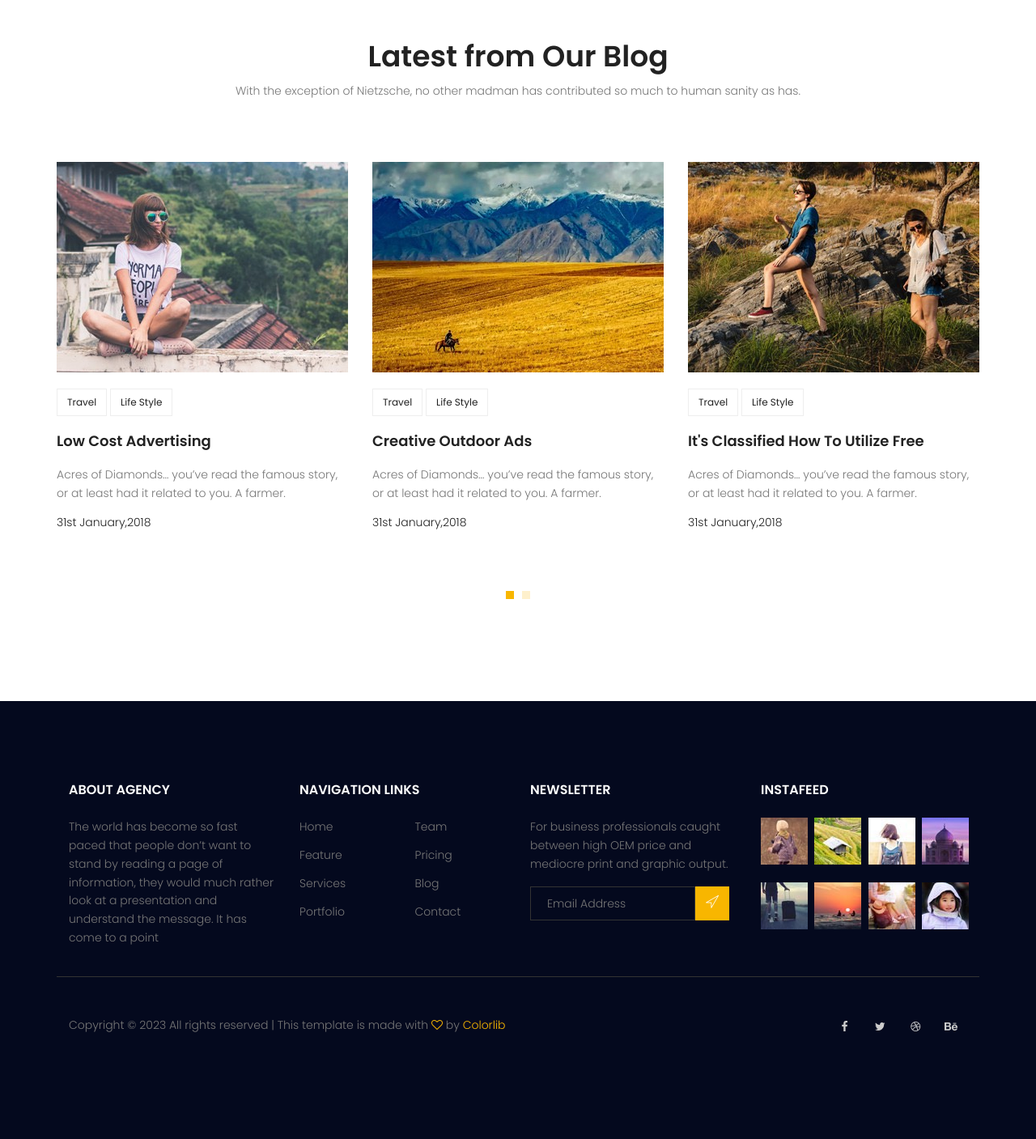
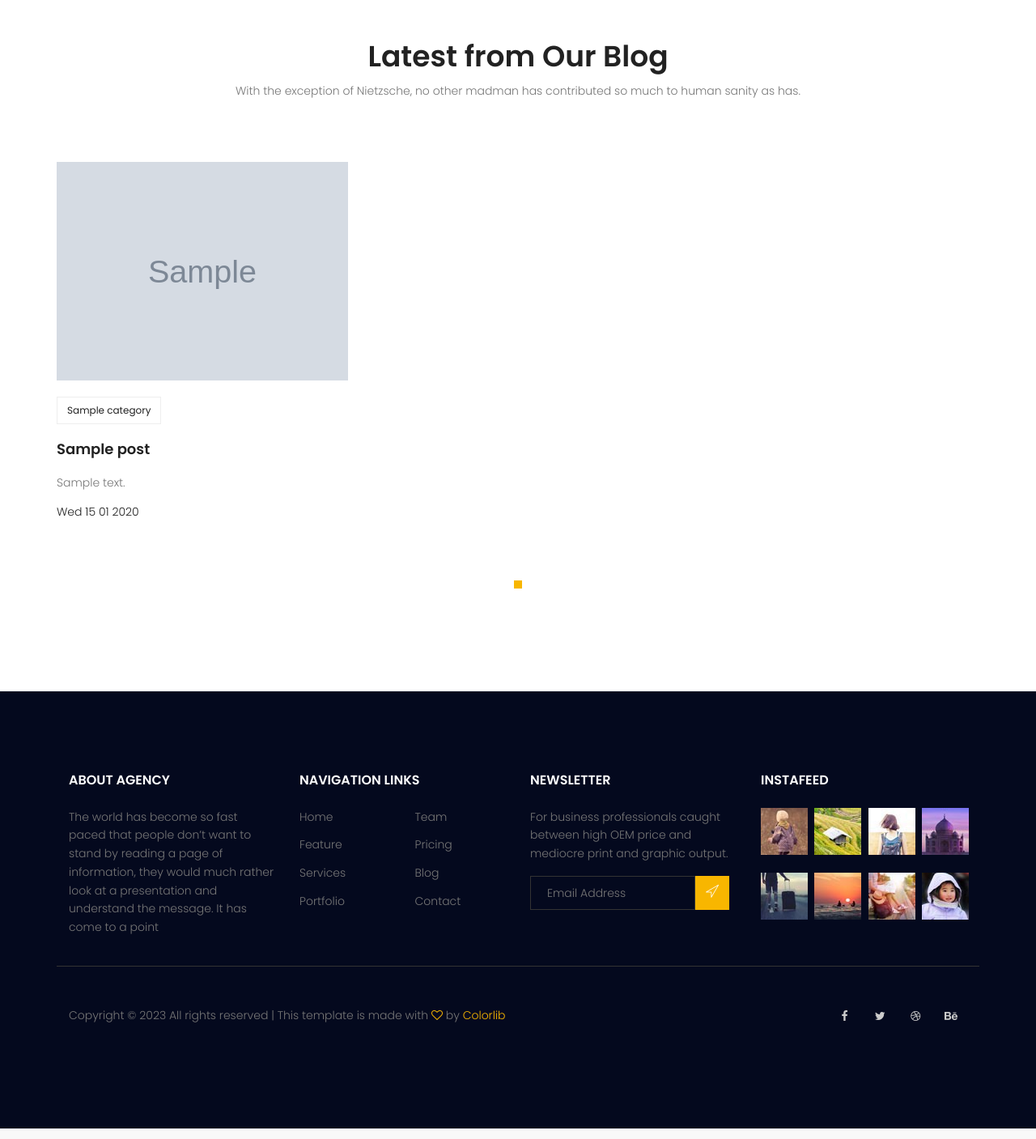
Before and after one commit to mrrahbarnia/Django_course, a Django app: page / in a window 1280 px wide. Shown: the part 2589-3996 px from the top of the page at 81% size. Run offline with Django 3.2, Linux system fonts and the light colour scheme; tables that the repository leaves empty hold one stand-in row (values such as "Sample post"); grey boxes marked "Sample" are stand-in pictures; some libraries are stand-ins or nearby versions.

Commit message:
+categoryurl,authorurl,searchurl to blog/urls,used **kwargs to show category and author urls in blog_view,set blog-search function for searchbar and set dynamic stuff in blog-searchbar.html,paginate pages with blog-view,and at the end set latestposts in website app and show last 6 posts in index.html,contact.html and about.html by making templatetags and set inclusion_tag named latestposts

```diff
--- a/blog/templatetags/blog_tags.py
+++ b/blog/templatetags/blog_tags.py
@@ -10,10 +10,13 @@ def latest_posts(arg=3):
     return {'posts':posts}
 
 @register.inclusion_tag('blog/blog-postcategories.html')
-def post_categories():
+def popular_categories():
     posts = Post.objects.filter(published_date__lte=timezone.now())
     categories = Category.objects.all()
     cat_dict = {}
     for name in categories:
         cat_dict[name]=posts.filter(category=name).count()
+    cat_dict = dict((sorted(list(cat_dict.items()),key=lambda x:x[1],reverse=True)[:5]))
+
+
     return {'categories':cat_dict}
--- a/blog/urls.py
+++ b/blog/urls.py
@@ -6,5 +6,7 @@ app_name = 'blog'
 urlpatterns = [
     path("",blog_view,name = 'index'),
     path("<int:pid>",blog_single,name = 'single'),
-    path('category/<str:cat_name>',blog_view,name='category')
+    path('category/<str:cat_name>',blog_view,name='category'),
+    path('author/<str:author_username>',blog_view,name='author'),
+    path('search/',search_bar,name='search')
     ]
--- a/mysite/templates/blog/blog-postcategories.html
+++ b/mysite/templates/blog/blog-postcategories.html
@@ -1,7 +1,7 @@
 {% load static %}
 {% load blog_tags %}
 <div class="single-sidebar-widget post-category-widget">
-    <h4 class="category-title">Post Catgories</h4>
+    <h4 class="category-title">Popular post Catgories</h4>
     <ul class="cat-list">
         {% for cat,count in categories.items %}
         <li>
--- a/mysite/templates/website/index.html
+++ b/mysite/templates/website/index.html
@@ -1,5 +1,6 @@
 {% extends 'base.html' %}
 {% load static%}
+{% load website_tags %}
 {% block container %}
 
 
@@ -182,174 +183,7 @@
 
 
 <!-- Start blog Area -->
-<section class="recent-blog-area section-gap">
-	<div class="container">
-		<div class="row d-flex justify-content-center">
-			<div class="menu-content pb-60 col-lg-9">
-				<div class="title text-center">
-					<h1 class="mb-10">Latest from Our Blog</h1>
-					<p>With the exception of Nietzsche, no other madman has contributed so much to human sanity as
-						has.</p>
-				</div>
-			</div>
-		</div>
-		<div class="row">
-			<div class="active-recent-blog-carusel">
-				<div class="single-recent-blog-post item">
-					<div class="thumb">
-						<img class="img-fluid" src="{% static 'img/b1.jpg' %}" alt="">
-					</div>
-					<div class="details">
-						<div class="tags">
-							<ul>
-								<li>
-									<a href="#">Travel</a>
-								</li>
-								<li>
-									<a href="#">Life Style</a>
-								</li>
-							</ul>
-						</div>
-						<a href="#">
-							<h4 class="title">Low Cost Advertising</h4>
-						</a>
-						<p>
-							Acres of Diamonds… you’ve read the famous story, or at least had it related to you. A
-							farmer.
-						</p>
-						<h6 class="date">31st January,2018</h6>
-					</div>
-				</div>
-				<div class="single-recent-blog-post item">
-					<div class="thumb">
-						<img class="img-fluid" src="{% static 'img/b2.jpg' %}" alt="">
-					</div>
-					<div class="details">
-						<div class="tags">
-							<ul>
-								<li>
-									<a href="#">Travel</a>
-								</li>
-								<li>
-									<a href="#">Life Style</a>
-								</li>
-							</ul>
-						</div>
-						<a href="#">
-							<h4 class="title">Creative Outdoor Ads</h4>
-						</a>
-						<p>
-							Acres of Diamonds… you’ve read the famous story, or at least had it related to you. A
-							farmer.
-						</p>
-						<h6 class="date">31st January,2018</h6>
-					</div>
-				</div>
-				<div class="single-recent-blog-post item">
-					<div class="thumb">
-						<img class="img-fluid" src="{% static 'img/b3.jpg' %}" alt="">
-					</div>
-					<div class="details">
-						<div class="tags">
-							<ul>
-								<li>
-									<a href="#">Travel</a>
-								</li>
-								<li>
-									<a href="#">Life Style</a>
-								</li>
-							</ul>
-						</div>
-						<a href="#">
-							<h4 class="title">It's Classified How To Utilize Free</h4>
-						</a>
-						<p>
-							Acres of Diamonds… you’ve read the famous story, or at least had it related to you. A
-							farmer.
-						</p>
-						<h6 class="date">31st January,2018</h6>
-					</div>
-				</div>
-				<div class="single-recent-blog-post item">
-					<div class="thumb">
-						<img class="img-fluid" src="{% static 'img/b1.jpg' %}" alt="">
-					</div>
-					<div class="details">
-						<div class="tags">
-							<ul>
-								<li>
-									<a href="#">Travel</a>
-								</li>
-								<li>
-									<a href="#">Life Style</a>
-								</li>
-							</ul>
-						</div>
-						<a href="#">
-							<h4 class="title">Low Cost Advertising</h4>
-						</a>
-						<p>
-							Acres of Diamonds… you’ve read the famous story, or at least had it related to you. A
-							farmer.
-						</p>
-						<h6 class="date">31st January,2018</h6>
-					</div>
-				</div>
-				<div class="single-recent-blog-post item">
-					<div class="thumb">
-						<img class="img-fluid" src="{% static 'img/b2.jpg' %}" alt="">
-					</div>
-					<div class="details">
-						<div class="tags">
-							<ul>
-								<li>
-									<a href="#">Travel</a>
-								</li>
-								<li>
-									<a href="#">Life Style</a>
-								</li>
-							</ul>
-						</div>
-						<a href="#">
-							<h4 class="title">Creative Outdoor Ads</h4>
-						</a>
-						<p>
-							Acres of Diamonds… you’ve read the famous story, or at least had it related to you. A
-							farmer.
-						</p>
-						<h6 class="date">31st January,2018</h6>
-					</div>
-				</div>
-				<div class="single-recent-blog-post item">
-					<div class="thumb">
-						<img class="img-fluid" src="{% static 'img/b3.jpg' %}" alt="">
-					</div>
-					<div class="details">
-						<div class="tags">
-							<ul>
-								<li>
-									<a href="#">Travel</a>
-								</li>
-								<li>
-									<a href="#">Life Style</a>
-								</li>
-							</ul>
-						</div>
-						<a href="#">
-							<h4 class="title">It's Classified How To Utilize Free</h4>
-						</a>
-						<p>
-							Acres of Diamonds… you’ve read the famous story, or at least had it related to you. A
-							farmer.
-						</p>
-						<h6 class="date">31st January,2018</h6>
-					</div>
-				</div>
-
-			</div>
-		</div>
-	</div>
-</section>
+{% latestposts %}
 <!-- End recent-blog Area -->
 
 <!-- start footer Area -->
--- /dev/null
+++ b/mysite/templates/website/latestposts.html
@@ -0,0 +1,51 @@
+{% load static %}
+<section class="recent-blog-area section-gap">
+	<div class="container">
+		<div class="row d-flex justify-content-center">
+			<div class="menu-content pb-60 col-lg-9">
+				<div class="title text-center">
+					<h1 class="mb-10">Latest from Our Blog</h1>
+					<p>With the exception of Nietzsche, no other madman has contributed so much to human sanity as
+						has.</p>
+				</div>
+			</div>
+		</div>
+		<div class="row">
+			<div class="active-recent-blog-carusel">
+
+
+
+                {% for post in posts %}
+				<div class="single-recent-blog-post item">
+					<div class="thumb">
+						<img class="img-fluid" src={{post.image.url}} alt="">
+					</div>
+					<div class="details">
+						<div class="tags">
+							<ul>
+								{% for cat in post.category.all %}
+								<li>
+									<a href="{% url 'blog:category' cat_name=cat %}">{{cat}}</a>
+								</li>
+								{% endfor %}
+							</ul>
+						</div>
+						<a href="{% url 'blog:single' pid=post.id %}">
+							<h4 class="title">{{post.title}}</h4>
+						</a>
+						<p>
+							{{post.content|truncatewords:20}}
+						</p>
+						<h6 class="date">{{post.published_date|date:"D j m Y" }}</h6>
+					</div>
+				</div>
+				{% endfor %}
+
+
+
+
+
+			</div>
+		</div>
+	</div>
+</section>
--- /dev/null
+++ b/website/templatetags/website_tags.py
@@ -0,0 +1,9 @@
+from django import template
+from blog.models import Post
+
+register = template.Library()
+
+@register.inclusion_tag('website/latestposts.html')
+def latestposts():
+    posts = Post.objects.filter(status=1).order_by('published_date')[:6]
+    return {'posts':posts}
```
Also changed, not shown: blog/views.py (+23 -4 lines), mysite/templates/blog/blog-home.html (+19 -16 lines), mysite/templates/blog/blog-searchbar.html (added, +9 -0 lines), mysite/templates/blog/blog-single.html (+3 -9 lines), mysite/media/blog/cat-widget1.jpg (deleted), mysite/media/blog/cat-widget2.jpg (added), mysite/media/blog/feature-img1_YunZhdH.jpg (added), mysite/media/blog/feature-img3.jpg (added), mysite/media/blog/feature-img3_sXxWiNT.jpg (added), website/templatetags/__init__.py (added), 1 other file.
